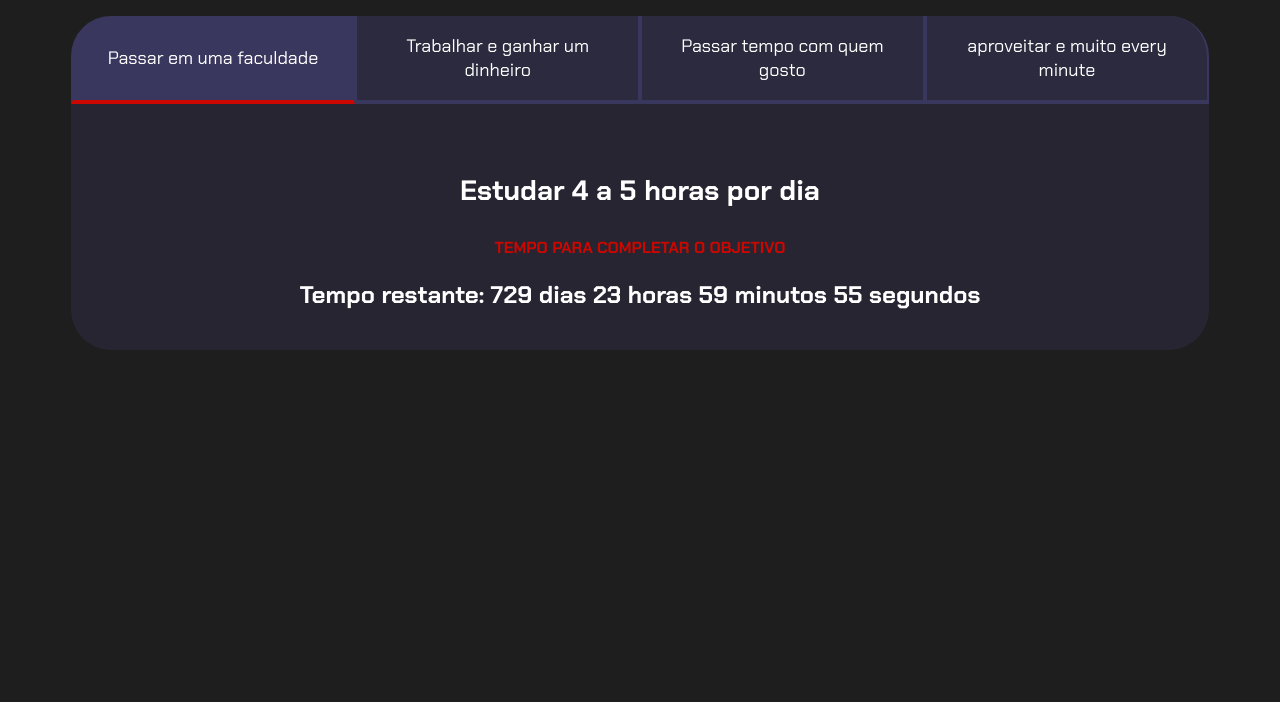
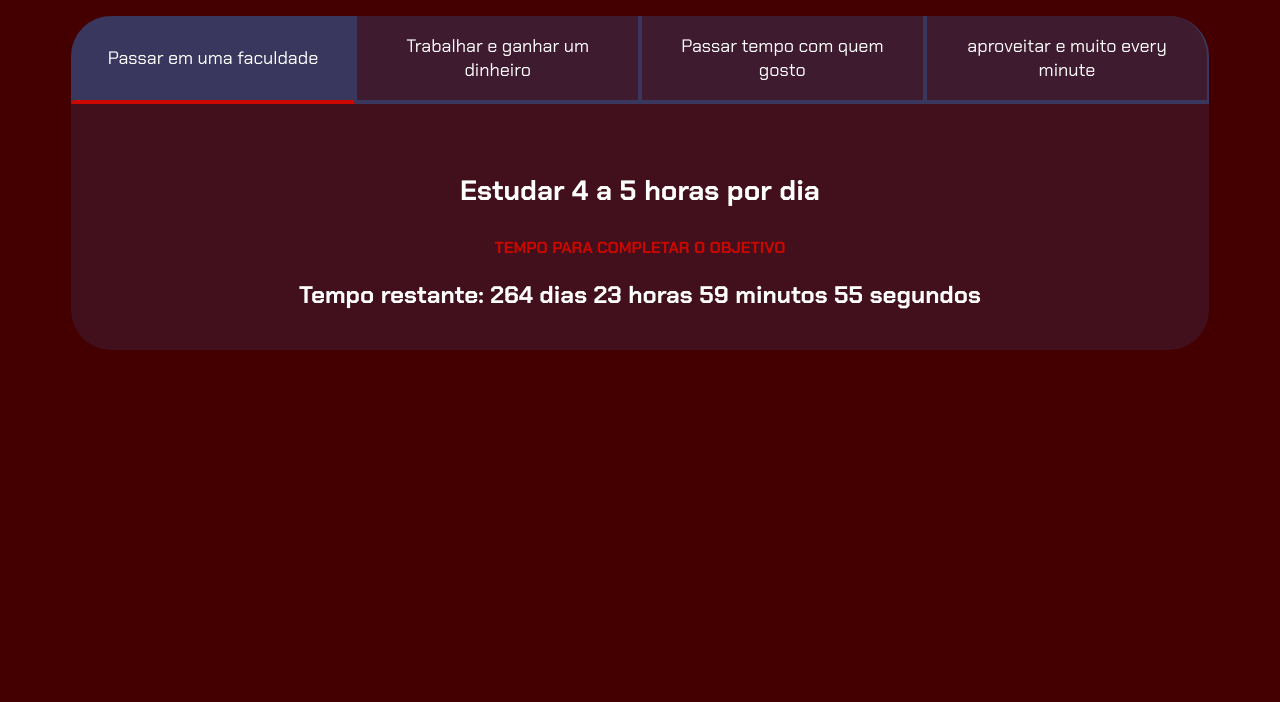
Before and after one commit to dorival2305/matematica-2---codigo, a plain HTML site: page index.html in a window 1280 px wide. Shown: the part 98-800 px from the top of the page. Drawn offline with Linux system fonts and the light colour scheme.

Commit message:
commit final

```diff
--- a/main.js
+++ b/main.js
@@ -17,10 +17,10 @@ for (let i = 0; i < botoes.length; i++) {
 
 // 3. Datas Objetivos
 const tempos = [
-    new Date(new Date().getTime() + 2 * 365 * 24 * 60 * 60 * 1000), // 2 anos
+    new Date(new Date().getTime() + 1 * 265 * 24 * 60 * 60 * 1000), // 2 anos
     new Date("2026-12-31T23:59:59"),
-    new Date("2027-12-31T23:59:59"),
-    new Date("2028-12-31T23:59:59")
+    new Date("2026-12-25T23:59:59"),
+    new Date("2026-12-31T23:59:59")
 ];
 
 // 4. Função de Cálculo (COM A LINHA "TEMPO RESTANTE")
--- a/style.css
+++ b/style.css
@@ -1,7 +1,7 @@
 @import url("https://fonts.googleapis.com/css2?family=Chakra+Petch:wght@400;700&display=swap");
 
 :root {
-  --cor-de-fundo: #1e1e1e;
+  --cor-de-fundo: #440000;
   --vermelho: #cc0700;
   --branco: #ffffff;
   --botao-ativo: #3a375e;
```
